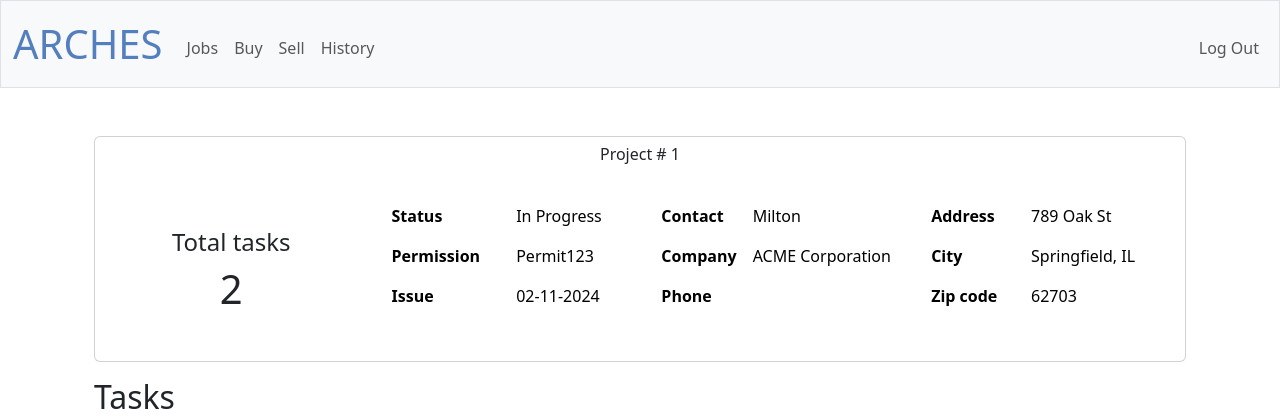
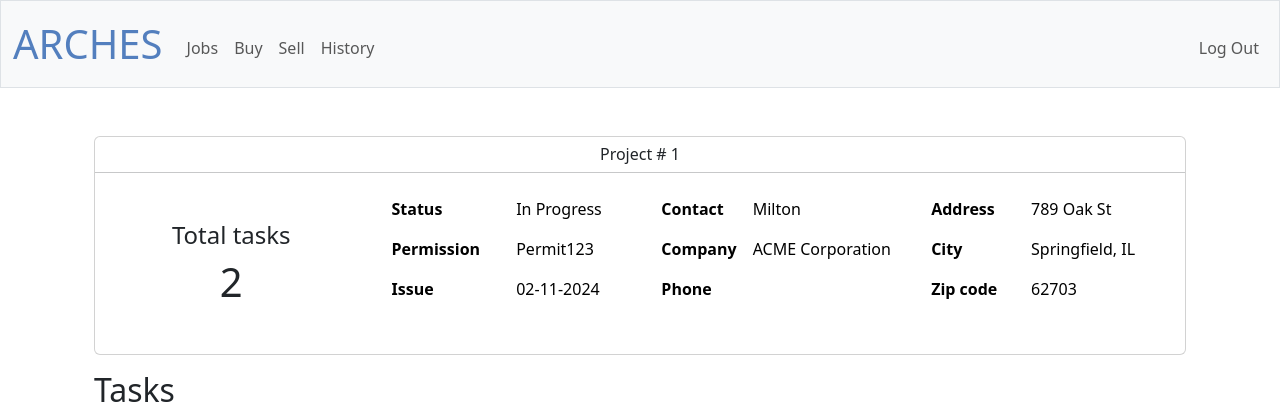
Before and after one commit to RLCM696/company, a Flask app: page /project?project=1 in a window 1280 px wide. Shown: the top 420 px of the page. Run offline with Flask 3, Linux system fonts and the light colour scheme; a user stored in the database is signed in; data comes from the database, SQL or seed files in the repository; some libraries are stand-ins or nearby versions.

Commit message:
Sun, Nov 3, 2024, 8:21 PM -05:00

```diff
--- a/templates/project.html
+++ b/templates/project.html
@@ -7,7 +7,8 @@
 {% block main %}
 <div class="container-fluid">
     <div class="card mb-3">
-        <h6 class="card-title p-2">Project # {{project["id"]}}</h6>
+        <h6 class="card-title m-0 p-2">Project # {{project["id"]}}</h6>
+        <hr class="m-0">
         <div class="row g-0">
             <div class="col-md-3">
                 <div class="task-amount m-5 ">
```
Also changed, not shown: 1 other file.
